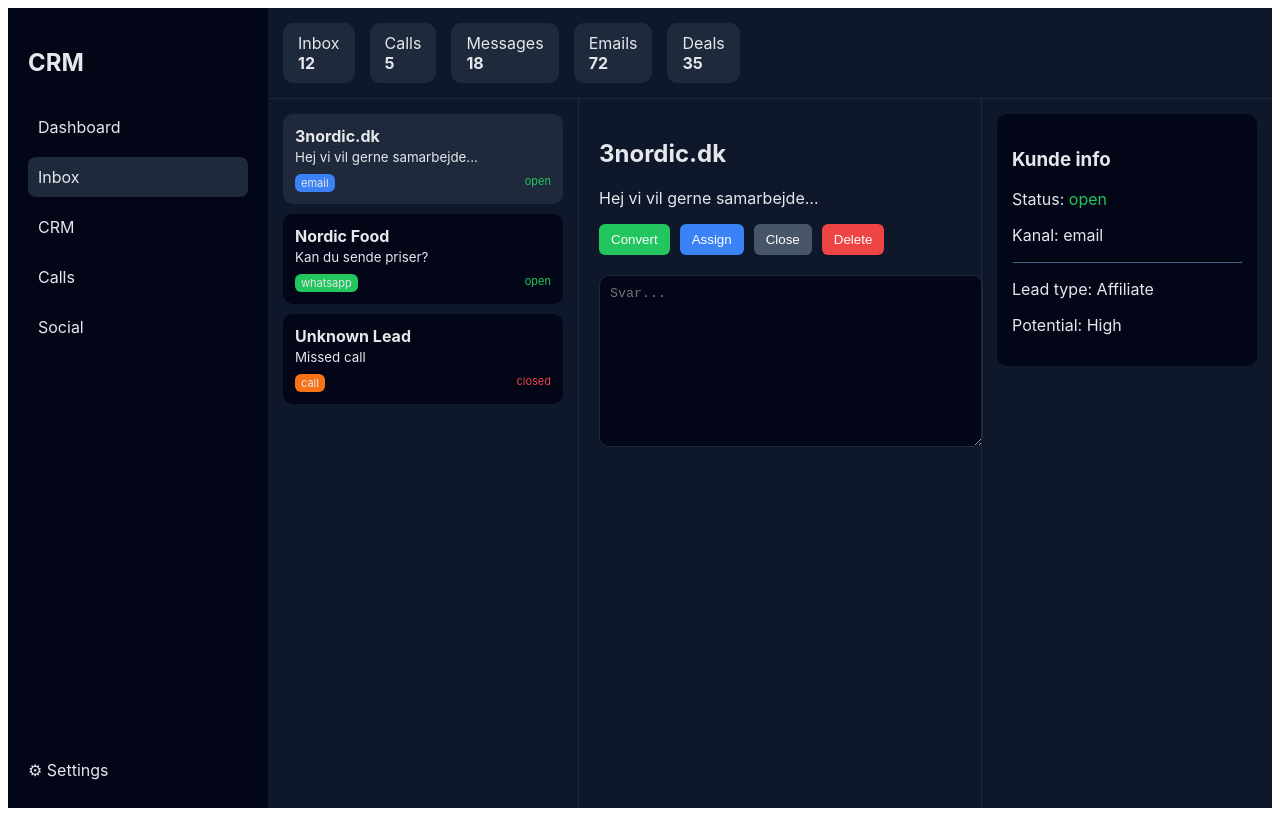
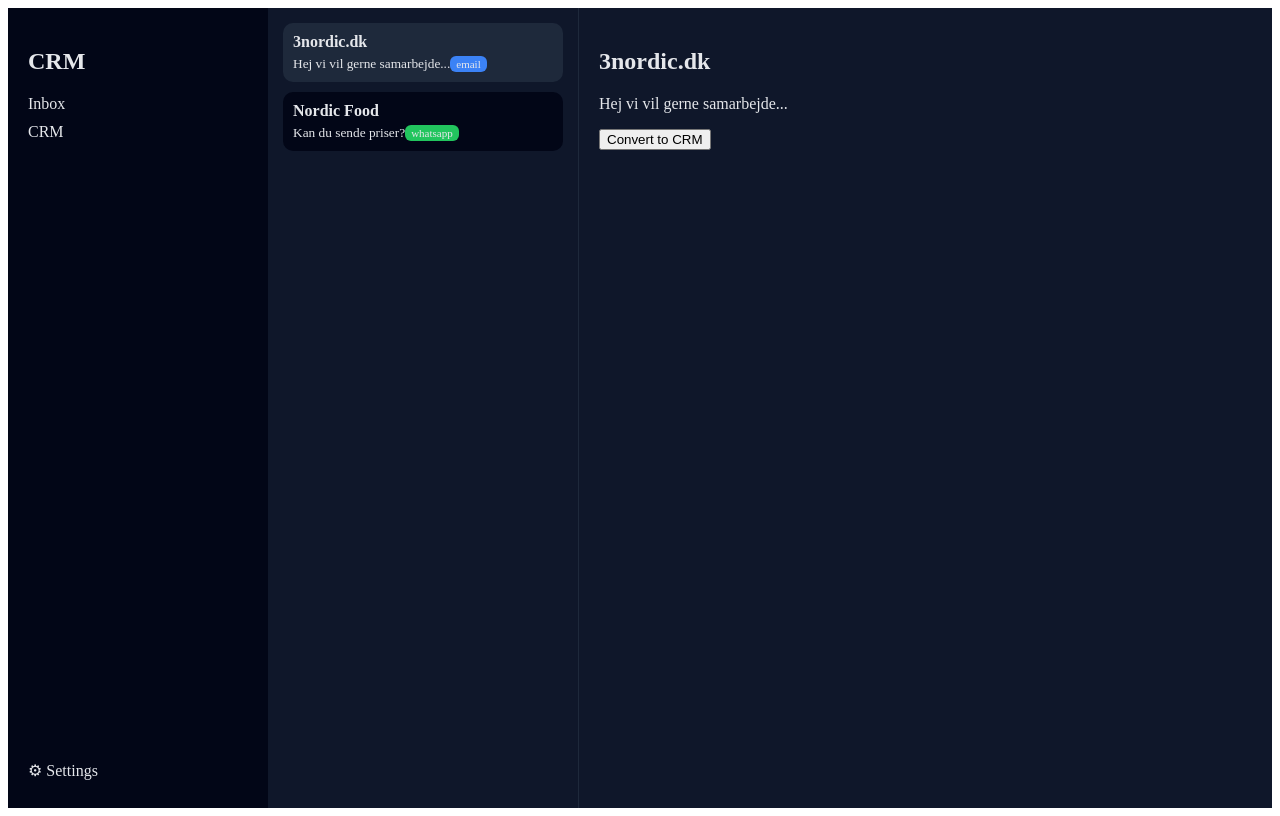
Before and after one commit to 2710brian/crm-dashboard, a React (Vite) app: page / in a window 1280 px wide. Built offline with nearby package versions, Linux system fonts and the light colour scheme.

Commit message:
Update App.jsx

```diff
--- a/src/App.jsx
+++ b/src/App.jsx
@@ -2,125 +2,86 @@ import { useState } from "react";
 
 export default function App() {
 
+  const [view, setView] = useState("inbox"); // inbox | crm
   const [selected, setSelected] = useState(0);
+  const [crmSelected, setCrmSelected] = useState(null);
+  const [showTypeSelect, setShowTypeSelect] = useState(false);
 
   const [messages, setMessages] = useState([
     { name: "3nordic.dk", type: "email", text: "Hej vi vil gerne samarbejde...", status: "open" },
-    { name: "Nordic Food", type: "whatsapp", text: "Kan du sende priser?", status: "open" },
-    { name: "Unknown Lead", type: "call", text: "Missed call", status: "closed" }
+    { name: "Nordic Food", type: "whatsapp", text: "Kan du sende priser?", status: "open" }
   ]);
+
+  const [crm, setCrm] = useState([]);
 
   const active = messages[selected];
 
-  const updateStatus = (status) => {
-    const updated = [...messages];
-    updated[selected].status = status;
-    setMessages(updated);
+  const convertToCRM = (type) => {
+    const newClient = {
+      name: active.name,
+      email: "unknown@mail.com",
+      type,
+      affiliate: { network: "", epc: "", provision: "" },
+      iptv: { plan: "", status: "" },
+      normal: { service: "", price: "" }
     };
 
-  const removeTicket = () => {
-    const updated = messages.filter((_, i) => i !== selected);
-    setMessages(updated);
-    setSelected(0);
-  };
-
-  const convertToCRM = () => {
-    alert("Sendt til CRM (senere: rigtig integration)");
-    updateStatus("converted");
+    setCrm([...crm, newClient]);
+    setCrmSelected(newClient);
+    setView("crm");
+    setShowTypeSelect(false);
   };
 
   const getBadgeColor = (type) => {
     if (type === "email") return "#3B82F6";
     if (type === "whatsapp") return "#22C55E";
-    if (type === "call") return "#F97316";
-    return "#6B7280";
+    return "#F97316";
   };
 
   return (
-    <div style={{ display: "flex", height: "100vh", background: "#0F172A", color: "#E5E7EB", fontFamily: "Inter" }}>
+    <div style={{ display: "flex", height: "100vh", background: "#0F172A", color: "#E5E7EB" }}>
 
       {/* SIDEBAR */}
       <div style={{ width: "220px", background: "#020617", padding: "20px" }}>
-        <h2 style={{ marginBottom: "30px" }}>CRM</h2>
+        <h2>CRM</h2>
 
-        {["Dashboard", "Inbox", "CRM", "Calls", "Social"].map((item) => (
-          <div key={item} style={{
-            padding: "10px",
-            borderRadius: "8px",
-            marginBottom: "10px",
-            cursor: "pointer",
-            background: item === "Inbox" ? "#1E293B" : "transparent"
-          }}>
-            {item}
-          </div>
-        ))}
+        <div onClick={() => setView("inbox")} style={{ marginTop: "20px", cursor: "pointer" }}>Inbox</div>
+        <div onClick={() => setView("crm")} style={{ marginTop: "10px", cursor: "pointer" }}>CRM</div>
 
-        <div style={{ position: "absolute", bottom: "20px" }}>
-          ⚙ Settings
-        </div>
+        <div style={{ position: "absolute", bottom: "20px" }}>⚙ Settings</div>
       </div>
 
       {/* MAIN */}
-      <div style={{ flex: 1, display: "flex", flexDirection: "column" }}>
+      <div style={{ flex: 1, display: "flex" }}>
 
-        {/* TOP BAR */}
-        <div style={{ display: "flex", gap: "15px", padding: "15px", borderBottom: "1px solid #1E293B" }}>
-          {[
-            { label: "Inbox", value: 12 },
-            { label: "Calls", value: 5 },
-            { label: "Messages", value: 18 },
-            { label: "Emails", value: 72 },
-            { label: "Deals", value: 35 }
-          ].map((item, i) => (
-            <div key={i} style={{
-              background: "#1E293B",
-              padding: "10px 15px",
-              borderRadius: "10px"
-            }}>
-              {item.label}<br />
-              <b>{item.value}</b>
-            </div>
-          ))}
-        </div>
-
-        {/* CONTENT */}
-        <div style={{ display: "flex", flex: 1 }}>
-
-          {/* LEFT LIST */}
-          <div style={{ width: "280px", borderRight: "1px solid #1E293B", padding: "15px" }}>
+        {/* INBOX */}
+        {view === "inbox" && (
+          <>
+            {/* LEFT */}
+            <div style={{ width: "280px", padding: "15px", borderRight: "1px solid #1E293B" }}>
               {messages.map((item, i) => (
                 <div key={i}
                   onClick={() => setSelected(i)}
                   style={{
-                  padding: "12px",
+                    padding: "10px",
                     marginBottom: "10px",
+                    background: selected === i ? "#1E293B" : "#020617",
                     borderRadius: "10px",
-                  cursor: "pointer",
-                  background: selected === i ? "#1E293B" : "#020617"
+                    cursor: "pointer"
                   }}>
-                <b>{item.name}</b><br />
+                  <b>{item.name}</b>
+                  <br />
                   <small>{item.text}</small>
 
                   <div style={{
-                  marginTop: "8px",
-                  display: "flex",
-                  justifyContent: "space-between"
-                }}>
-                  <span style={{
+                    marginTop: "5px",
+                    fontSize: "11px",
                     background: getBadgeColor(item.type),
+                    display: "inline-block",
                     padding: "2px 6px",
-                    borderRadius: "6px",
-                    fontSize: "11px"
+                    borderRadius: "6px"
                   }}>
                     {item.type}
-                  </span>
-
-                  <span style={{
-                    color: item.status === "closed" ? "#EF4444" : "#22C55E",
-                    fontSize: "11px"
-                  }}>
-                    {item.status}
-                  </span>
                   </div>
                 </div>
               ))}
@@ -128,59 +89,82 @@ export default function App() {
 
             {/* MIDDLE */}
             <div style={{ flex: 1, padding: "20px" }}>
-            <h2>{active?.name}</h2>
-            <p>{active?.text}</p>
+              <h2>{active.name}</h2>
+              <p>{active.text}</p>
 
-            {/* BUTTONS */}
-            <div style={{ display: "flex", gap: "10px", marginTop: "15px" }}>
-              <button style={{ background: "#22C55E", padding: "8px 12px", border: "none", borderRadius: "6px", color: "white" }} onClick={convertToCRM}>
-                Convert
+              <button onClick={() => setShowTypeSelect(true)}>
+                Convert to CRM
               </button>
 
-              <button style={{ background: "#3B82F6", padding: "8px 12px", border: "none", borderRadius: "6px", color: "white" }} onClick={() => updateStatus("in progress")}>
-                Assign
-              </button>
+              {showTypeSelect && (
+                <div style={{ marginTop: "10px" }}>
+                  <button onClick={() => convertToCRM("normal")}>Normal</button>
+                  <button onClick={() => convertToCRM("affiliate")}>Affiliate</button>
+                  <button onClick={() => convertToCRM("iptv")}>IPTV</button>
+                </div>
+              )}
+            </div>
+          </>
+        )}
 
-              <button style={{ background: "#475569", padding: "8px 12px", border: "none", borderRadius: "6px", color: "white" }} onClick={() => updateStatus("closed")}>
-                Close
-              </button>
+        {/* CRM VIEW */}
+        {view === "crm" && crmSelected && (
+          <div style={{ flex: 1, padding: "20px" }}>
 
-              <button style={{ background: "#EF4444", padding: "8px 12px", border: "none", borderRadius: "6px", color: "white" }} onClick={removeTicket}>
-                Delete
-              </button>
+            <h2>{crmSelected.name}</h2>
+
+            {/* TABS */}
+            <div style={{ display: "flex", gap: "10px", marginBottom: "20px" }}>
+              <div style={{ padding: "5px 10px", background: "#1E293B", borderRadius: "6px" }}>Kontakt</div>
+
+              {crmSelected.type === "affiliate" && (
+                <div style={{ padding: "5px 10px", background: "#1E293B", borderRadius: "6px" }}>
+                  Affiliate
+                </div>
+              )}
+
+              {crmSelected.type === "iptv" && (
+                <div style={{ padding: "5px 10px", background: "#1E293B", borderRadius: "6px" }}>
+                  IPTV
+                </div>
+              )}
+
+              {crmSelected.type === "normal" && (
+                <div style={{ padding: "5px 10px", background: "#1E293B", borderRadius: "6px" }}>
+                  Kunde
+                </div>
+              )}
             </div>
 
-            <textarea
-              placeholder="Svar..."
-              style={{
-                marginTop: "20px",
-                width: "100%",
-                height: "150px",
-                background: "#020617",
-                border: "1px solid #1E293B",
-                borderRadius: "10px",
-                padding: "10px",
-                color: "white"
-              }}
-            />
-          </div>
+            {/* FIELDS */}
+            <div style={{ background: "#020617", padding: "15px", borderRadius: "10px" }}>
+              <p>Email: {crmSelected.email}</p>
 
-          {/* RIGHT */}
-          <div style={{ width: "260px", borderLeft: "1px solid #1E293B", padding: "15px" }}>
-            <div style={{ background: "#020617", padding: "15px", borderRadius: "10px" }}>
-              <h3>Kunde info</h3>
+              {crmSelected.type === "affiliate" && (
+                <>
+                  <p>Netværk: {crmSelected.affiliate.network}</p>
+                  <p>EPC: {crmSelected.affiliate.epc}</p>
+                </>
+              )}
 
-              <p>Status: <span style={{ color: "#22C55E" }}>{active?.status}</span></p>
-              <p>Kanal: {active?.type}</p>
+              {crmSelected.type === "iptv" && (
+                <>
+                  <p>Plan: {crmSelected.iptv.plan}</p>
+                  <p>Status: {crmSelected.iptv.status}</p>
+                </>
+              )}
 
-              <hr style={{ borderColor: "#1E293B" }} />
-
-              <p>Lead type: Affiliate</p>
-              <p>Potential: High</p>
-            </div>
+              {crmSelected.type === "normal" && (
+                <>
+                  <p>Service: {crmSelected.normal.service}</p>
+                  <p>Pris: {crmSelected.normal.price}</p>
+                </>
+              )}
             </div>
 
           </div>
+        )}
+
       </div>
     </div>
   );
```
Lines whose indentation alone changed are shown as unchanged.
